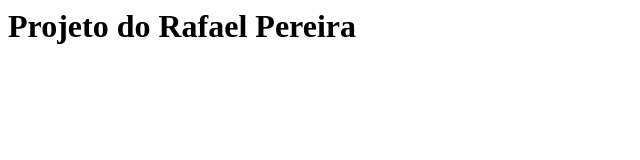
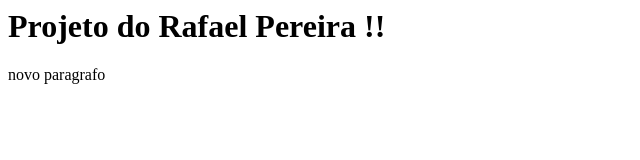
Before and after one commit to rafaelplsis/curso-git, a plain HTML site: page index.html in a window 1280 px wide. Shown: the whole page, without its empty margins (0-640 px from the left). Drawn offline with Linux system fonts and the light colour scheme.

Commit message:
exercicio

```diff
--- a/index.html
+++ b/index.html
@@ -2,6 +2,7 @@
     <head>
     </head>
     <body>
-        <h1>Projeto do Rafael Pereira</h1>
+        <h1>Projeto do Rafael Pereira !!</h1>
+        <p>novo paragrafo</p>
     </body>
 </html>
```
